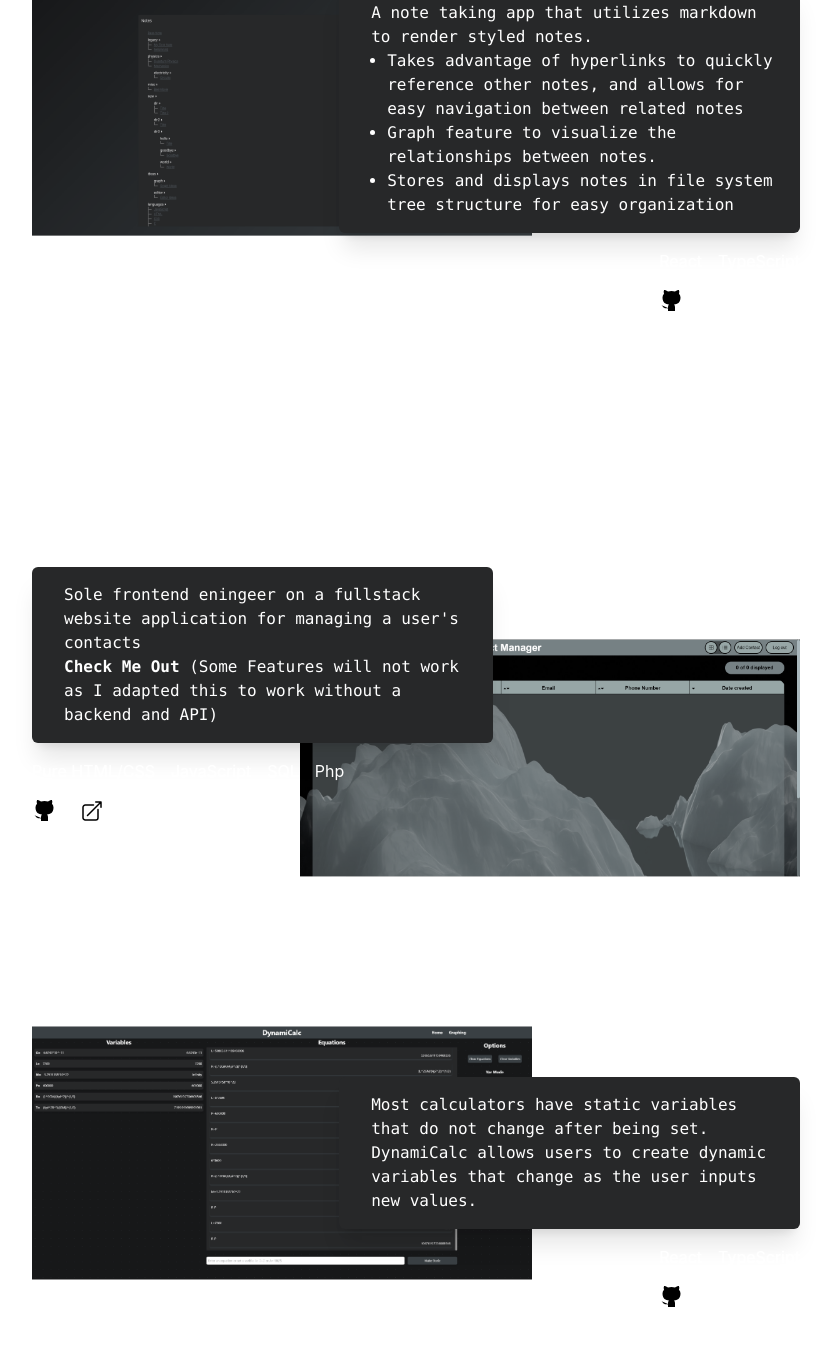
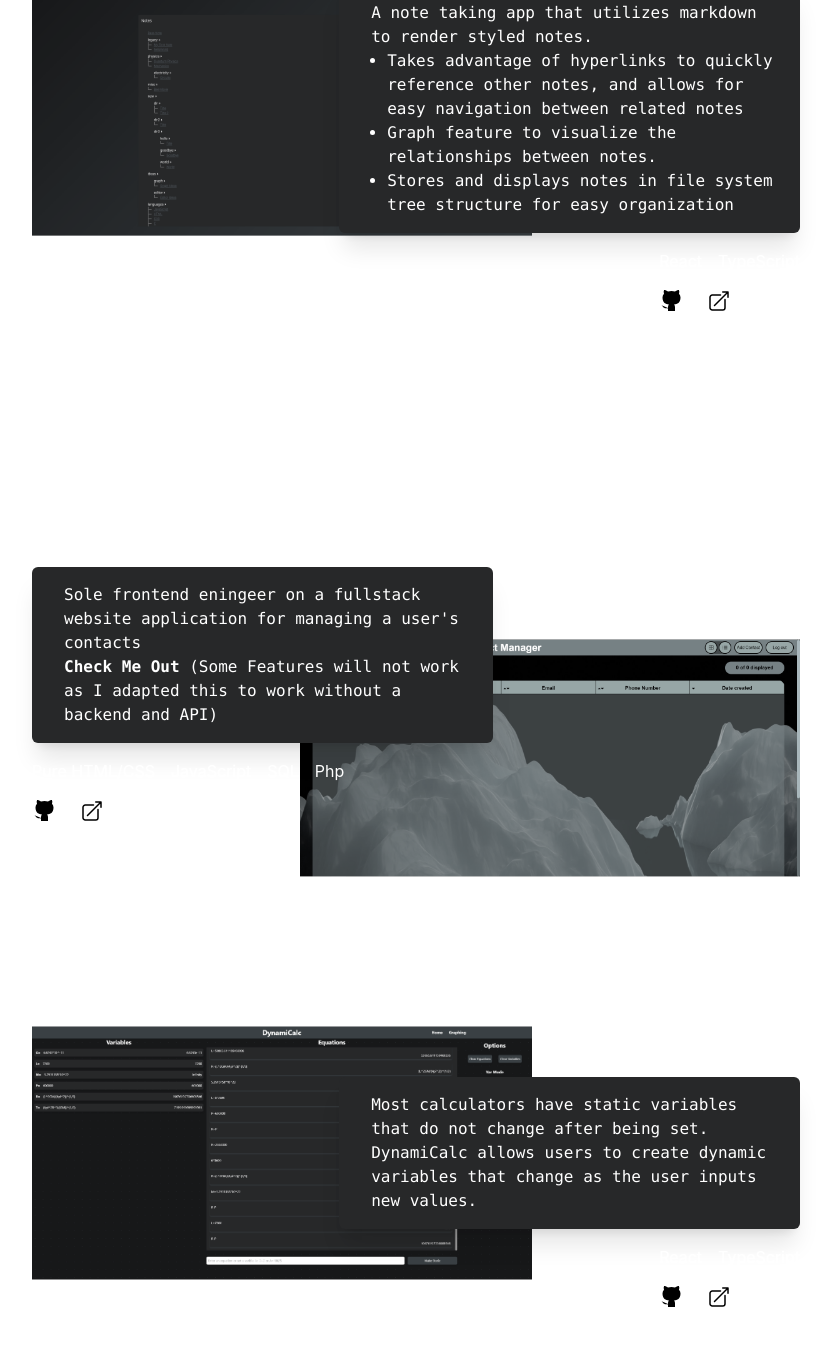
Before and after one commit to tanndlin/Portfolio, a React (Create React App) app: page / in a window 1280 px wide. Shown: the part 2099-3444 px from the top of the page, without its empty margins (224-1055 px from the left). Built offline with nearby package versions, Linux system fonts and the light colour scheme.

Commit message:
Links to NoteTaker and DynamiCalc

```diff
--- a/src/pages/projects/ProjectsPage.tsx
+++ b/src/pages/projects/ProjectsPage.tsx
@@ -49,6 +49,7 @@ function ProjectsPage() {
                 <Project
                     title="Note Taker"
                     githubLink="https://github.com/tanndlin/NoteTaker"
+                    link="https://notetaker.tanndlin.com"
                     img={noteTakerImg}
                     technologies={['React', 'TypeScript']}
                 >
@@ -99,6 +100,7 @@ function ProjectsPage() {
                 <Project
                     title="DynamiCalc"
                     githubLink="https://github.com/tanndlin/DynamiCalc"
+                    link="https://dynamicalc.tanndlin.com"
                     technologies={['React', 'TypeScript']}
                     img={dynamiCalcImg}
                 >
```
